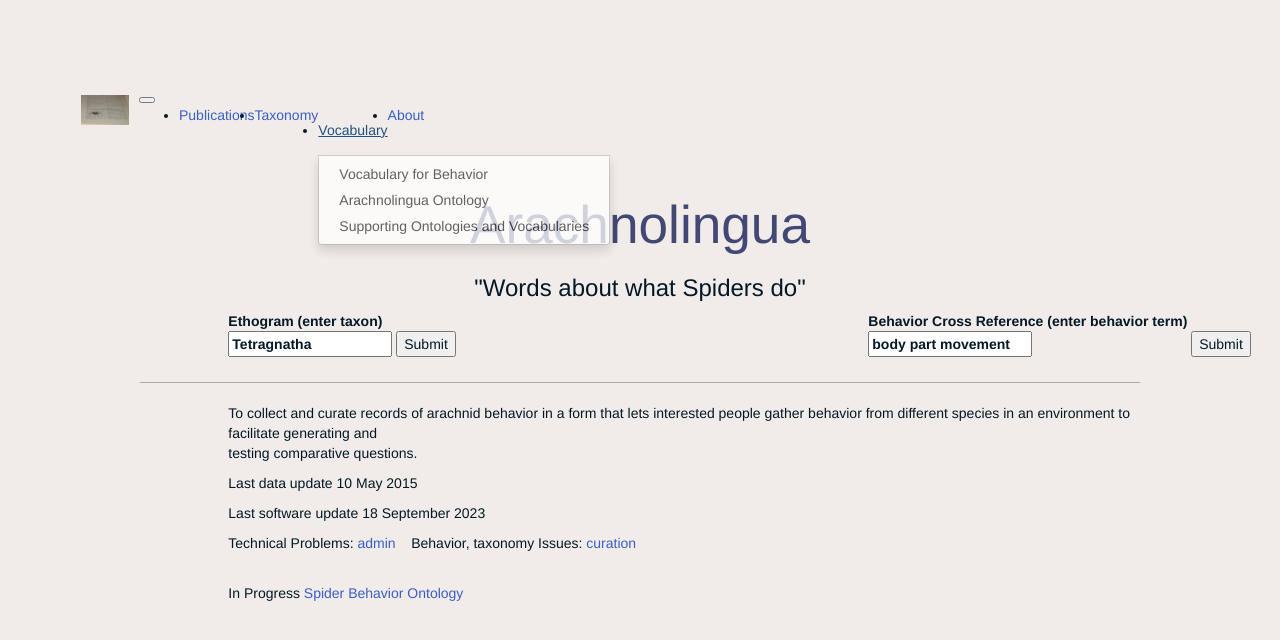
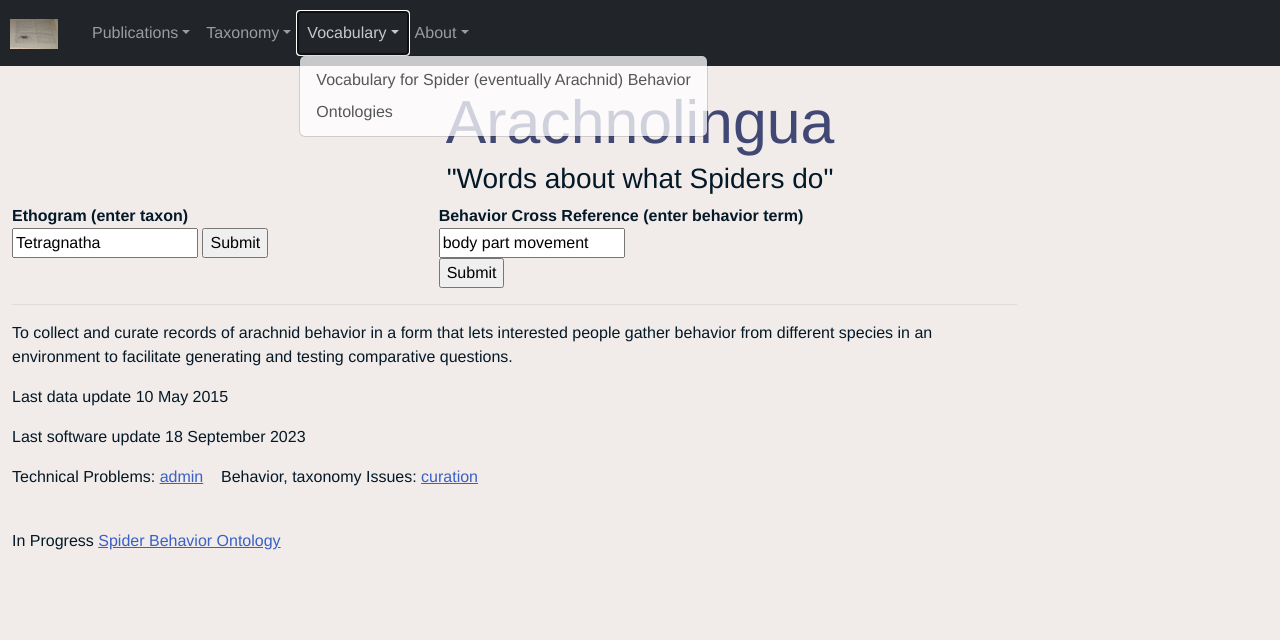
Before and after one commit to pmidford/Spider-Behavior, a web app: page / in a window 1280 px wide, after a click on "Vocabulary". Shown: the top 640 px of the page. Run offline with its HTML, style and script files only (its server is not run), Linux system fonts and the light colour scheme; data that the repository does not hold is empty.

Commit message:
Remove dropdown for admin ontology.

```diff
--- a/src/main/webapp/index.html
+++ b/src/main/webapp/index.html
@@ -6,7 +6,7 @@
   <title>Arachnolingua</title>
   <meta name="description" content="Search page for Arachnolingua, a database of spider behavior"/>
   <meta name="author" content="Peter E. Midford"/>
-  <link href="static/bootstrap/css/bootstrap.css" rel="stylesheet"/>
+  <link href="static/bootstrap/css/bootstrap.min.css" rel="stylesheet"/>
   <link type="text/css" rel="stylesheet" href="static/spider-behavior.css"/>
   <!-- Google tag (gtag.js) -->
   <script async src="https://www.googletagmanager.com/gtag/js?id=G-N1V5P8V6E0"></script>
@@ -16,6 +16,7 @@
     gtag('js', new Date());
     gtag('config', 'G-N1V5P8V6E0');
   </script>
+
 
 </head>
 <body>
@@ -49,9 +50,8 @@
         <li class="nav-item dropdown">
           <a class="nav-link dropdown-toggle" href="#" data-bs-toggle="dropdown" aria-expanded="false">Vocabulary</a>
           <ul class="dropdown-menu translucent-dropdown">
-            <li><a class="dropdown-item" href="pages/vocabulary.html">Vocabulary for Behavior</a></li>
-            <li><a class="dropdown-item" href="pages/admin_ontology.html">Arachnolingua Ontology</a></li>   <!-- maybe just the owl file -->
-            <li><a class="dropdown-item" href="pages/ontologies.html">Supporting Ontologies and Vocabularies</a></li>
+            <li><a class="dropdown-item" href="pages/vocabulary.html">Vocabulary for Spider (eventually Arachnid) Behavior</a></li>
+            <li><a class="dropdown-item" href="pages/ontologies.html">Ontologies</a></li>
           </ul>
         </li>
         <li class="nav-item dropdown">
@@ -103,7 +103,7 @@
           <div class="col-md-9 col-md-offset-2">
             <p>To collect and curate records of arachnid behavior in a form that lets
               interested people gather behavior from different species in an environment
-              to facilitate generating and <br> testing comparative questions.</p>
+              to facilitate generating and testing comparative questions.</p>
           </div>
         </div>
         <div class="row">
--- a/src/main/webapp/pages/ethogram_results.html
+++ b/src/main/webapp/pages/ethogram_results.html
@@ -52,9 +52,8 @@
           <li class="nav-item dropdown">
             <a class="nav-link dropdown-toggle" href="#" data-bs-toggle="dropdown" aria-expanded="false">Vocabulary</a>
             <ul class="dropdown-menu translucent-dropdown">
-              <li><a class="dropdown-item" href="vocabulary.html">Vocabulary for Behavior</a></li>
-              <li><a class="dropdown-item" href="admin_ontology.html">Arachnolingua Ontology</a></li>   <!-- maybe just the owl file -->
-              <li><a class="dropdown-item" href="ontologies.html">Supporting Ontologies and Vocabularies</a></li>
+              <li><a class="dropdown-item" href="vocabulary.html">Vocabulary for Spider (eventually Arachnid) Behavior</a></li>
+              <li><a class="dropdown-item" href="ontologies.html">Ontologies</a></li>
             </ul>
           </li>
           <li class="nav-item dropdown">
@@ -167,6 +166,5 @@
     })
   </script>
 
-
 </body>
 </html>
--- a/src/main/webapp/pages/function_results.html
+++ b/src/main/webapp/pages/function_results.html
@@ -58,9 +58,8 @@
       <li class="nav-item dropdown">
         <a class="nav-link dropdown-toggle" href="#" data-bs-toggle="dropdown" aria-expanded="false">Vocabulary</a>
         <ul class="dropdown-menu translucent-dropdown">
-          <li><a class="dropdown-item" href="vocabulary.html">Vocabulary for Behavior</a></li>
-          <li><a class="dropdown-item" href="admin_ontology.html">Arachnolingua Ontology</a></li>   <!-- maybe just the owl file -->
-          <li><a class="dropdown-item" href="ontologies.html">Supporting Ontologies and Vocabularies</a></li>
+          <li><a class="dropdown-item" href="vocabulary.html">Vocabulary for Spider (eventually Arachnid) Behavior</a></li>
+          <li><a class="dropdown-item" href="ontologies.html">Ontologies</a></li>
         </ul>
       </li>
       <li class="nav-item dropdown">
--- a/src/main/webapp/pages/other_resources.html
+++ b/src/main/webapp/pages/other_resources.html
@@ -52,9 +52,8 @@
         <li class="nav-item dropdown">
           <a class="nav-link dropdown-toggle" href="#" data-bs-toggle="dropdown" aria-expanded="false">Vocabulary</a>
           <ul class="dropdown-menu translucent-dropdown">
-            <li><a class="dropdown-item" href="vocabulary.html">Vocabulary for Behavior</a></li>
-            <li><a class="dropdown-item" href="admin_ontology.html">Arachnolingua Ontology</a></li>   <!-- maybe just the owl file -->
-            <li><a class="dropdown-item" href="ontologies.html">Supporting Ontologies and Vocabularies</a></li>
+            <li><a class="dropdown-item" href="vocabulary.html">Vocabulary for Spider (eventually Arachnid) Behavior</a></li>
+            <li><a class="dropdown-item" href="ontologies.html">Ontologies</a></li>
           </ul>
         </li>
         <li class="nav-item dropdown">
--- a/src/main/webapp/pages/quick_start.html
+++ b/src/main/webapp/pages/quick_start.html
@@ -53,9 +53,8 @@
           <li class="nav-item dropdown">
             <a class="nav-link dropdown-toggle" href="#" data-bs-toggle="dropdown" aria-expanded="false">Vocabulary</a>
             <ul class="dropdown-menu translucent-dropdown">
-              <li><a class="dropdown-item" href="vocabulary.html">Vocabulary for Behavior</a></li>
-              <li><a class="dropdown-item" href="admin_ontology.html">Arachnolingua Ontology</a></li>   <!-- maybe just the owl file -->
-              <li><a class="dropdown-item" href="ontologies.html">Supporting Ontologies and Vocabularies</a></li>
+              <li><a class="dropdown-item" href="vocabulary.html">Vocabulary for Spider (eventually Arachnid) Behavior</a></li>
+              <li><a class="dropdown-item" href="ontologies.html">Ontologies</a></li>
             </ul>
           </li>
           <li class="nav-item dropdown">
--- a/src/main/webapp/pages/taxon_list.html
+++ b/src/main/webapp/pages/taxon_list.html
@@ -52,9 +52,8 @@
           <li class="nav-item dropdown">
             <a class="nav-link dropdown-toggle" href="#" data-bs-toggle="dropdown" aria-expanded="false">Vocabulary</a>
             <ul class="dropdown-menu translucent-dropdown">
-              <li><a class="dropdown-item" href="vocabulary.html">Vocabulary for Behavior</a></li>
-              <li><a class="dropdown-item" href="admin_ontology.html">Arachnolingua Ontology</a></li>   <!-- maybe just the owl file -->
-              <li><a class="dropdown-item" href="ontologies.html">Supporting Ontologies and Vocabularies</a></li>
+              <li><a class="dropdown-item" href="vocabulary.html">Vocabulary for Spider (eventually Arachnid) Behavior</a></li>
+              <li><a class="dropdown-item" href="ontologies.html">Ontologies</a></li>
             </ul>
           </li>
           <li class="nav-item dropdown">
```
